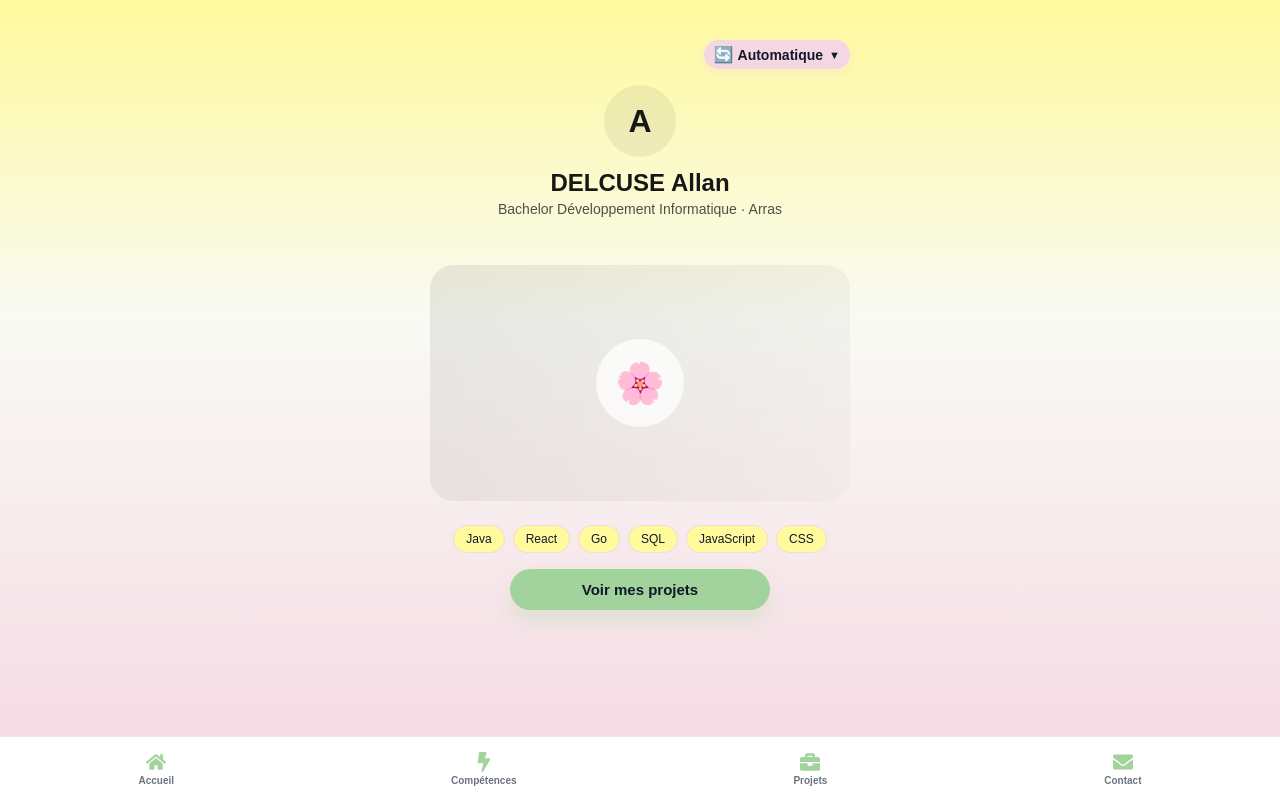
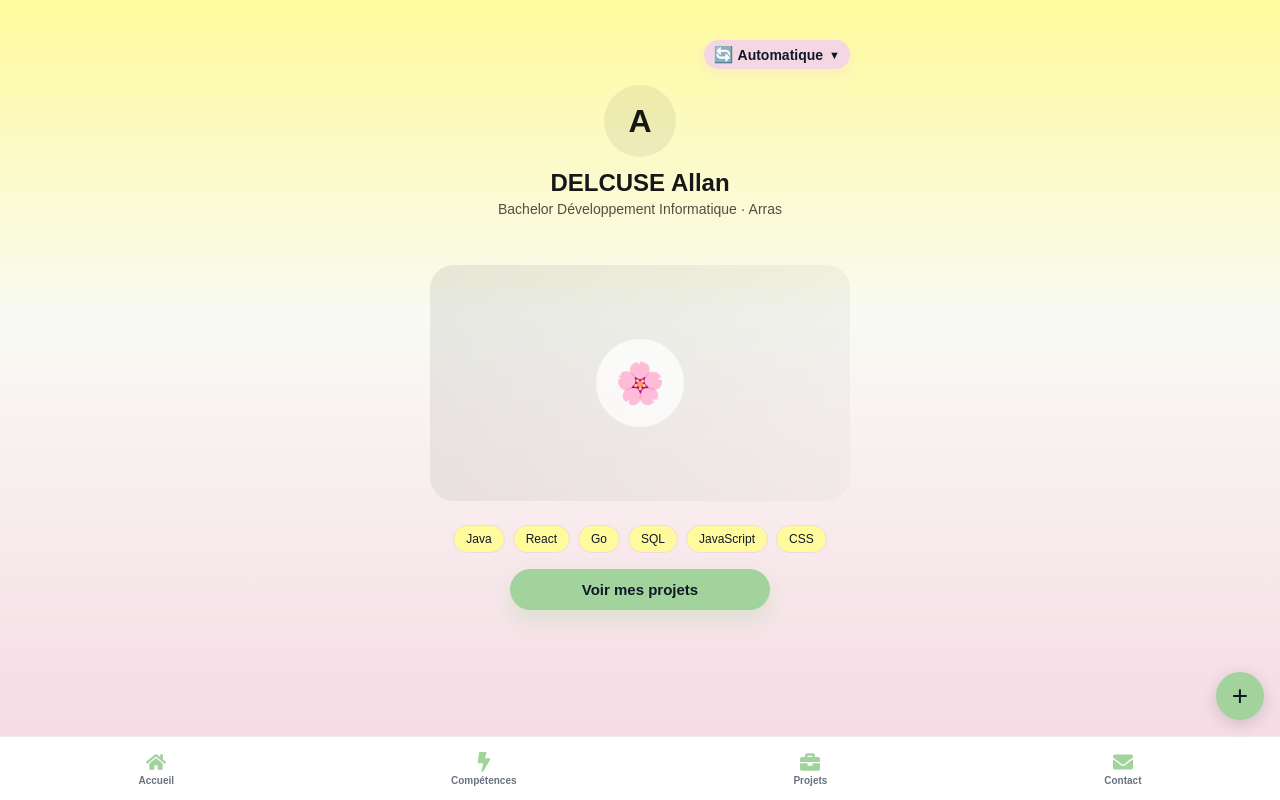
Before and after one commit to DELCUSEAllan/PortfolioSaisonAllan, a Next.js app in the folder portfolio-saisons/: page / in a window 1280 px wide. Built offline with nearby package versions, Linux system fonts and the light colour scheme.

Commit message:
feat : Ajout d'un bouton action + avec déroulement de boutons Blog et Charte

```diff
--- /dev/null
+++ b/portfolio-saisons/src/app/components/BoutonAction.jsx
@@ -0,0 +1,52 @@
+"use client";
+
+import { useState } from "react";
+
+const ACTIONS = [
+  { label: "Blog", emoji: "📝", href: "/blog" },
+  { label: "Charte", emoji: "🎨", href: "/charte" },
+];
+
+export default function BoutonAction({ couleurFond, couleurTexte }) {
+  const [ouvert, setOuvert] = useState(false);
+
+  return (
+    <div className="bouton-action-wrapper">
+
+      {ouvert && (
+        <div className="bouton-action-menu">
+          {ACTIONS.map((action) => (
+            <a
+              key={action.label}
+              href={action.href}
+              className="bouton-action-item"
+              style={{
+                backgroundColor: couleurFond,
+                color: couleurTexte,
+              }}
+            >
+              <span>{action.emoji}</span>
+              <span>{action.label}</span>
+            </a>
+          ))}
+        </div>
+      )}
+
+      <button
+        className="bouton-action-principal"
+        style={{ backgroundColor: couleurFond, color: couleurTexte }}
+        onClick={() => setOuvert(!ouvert)}
+      >
+        <span
+          className="bouton-action-icone"
+          style={{
+            transform: ouvert ? "rotate(45deg)" : "rotate(0deg)",
+          }}
+        >
+          +
+        </span>
+      </button>
+
+    </div>
+  );
+}
--- a/portfolio-saisons/src/app/globals.css
+++ b/portfolio-saisons/src/app/globals.css
@@ -265,3 +265,74 @@ nav a {
 .bouton-principal:hover {
   background-color: #8FCB81;
 }
+
+/* Bouton action + */
+
+.bouton-action-wrapper {
+  position: fixed;
+  bottom: 80px;
+  right: 16px;
+  width: 48px;
+  height: 48px;
+  z-index: 50;
+}
+
+.bouton-action-principal {
+  position: absolute;
+  bottom: 0;
+  right: 0;
+  width: 48px;
+  height: 48px;
+  border-radius: 999px;
+  border: none;
+  cursor: pointer;
+  display: flex;
+  align-items: center;
+  justify-content: center;
+  box-shadow: 0 4px 16px rgba(0, 0, 0, 0.15);
+  z-index: 2;
+}
+
+.bouton-action-icone {
+  font-size: 28px;
+  font-weight: 300;
+  line-height: 1;
+  display: block;
+  transition: transform 0.3s ease;
+}
+
+.bouton-action-item {
+  display: flex;
+  align-items: center;
+  gap: 5px;
+  padding: 8px 12px;
+  border-radius: 999px;
+  font-size: 12px;
+  font-weight: 600;
+  text-decoration: none;
+  box-shadow: 0 4px 12px rgba(0, 0, 0, 0.12);
+  white-space: nowrap;
+  transition: transform 0.3s ease, opacity 0.3s ease;
+}
+
+.bouton-action-overlay {
+  position: fixed;
+  bottom: 60px;
+  right: 0px;
+  width: 200px;
+  height: 200px;
+  border-radius: 999px;
+  background-color: rgba(0, 0, 0, 0.12);
+  backdrop-filter: blur(3px);
+  z-index: 40;
+}
+
+.bouton-action-menu {
+  position: absolute;
+  bottom: 8px;
+  right: 56px;
+  display: flex;
+  flex-direction: column;
+  align-items: flex-end;
+  gap: 10px;
+}
--- a/portfolio-saisons/src/app/page.jsx
+++ b/portfolio-saisons/src/app/page.jsx
@@ -11,7 +11,7 @@ import CarteSaison from "./components/CarteSaison";
 import EtiquettesTechnos from "./components/EtiquettesTechnos";
 import BoutonPrincipal from "./components/BoutonPrincipal";
 import SelectionSaison from "./components/SelectionSaison";
-
+import BoutonAction from "./components/BoutonAction";
 
 const saisonAutoParDate = determinerSaisonParDate(new Date());
 
@@ -42,7 +42,12 @@ export default function Accueil() {
         </div>
       </main>
 
-      <BarreNavigation
+      <BoutonAction
+  couleurFond={saison.boutonPrincipalFond}
+  couleurTexte={saison.boutonPrincipalTexte}
+/>
+
+<BarreNavigation
   couleurActive={saison.boutonPrincipalFond}
   couleurTexte={saison.texteSecondaire}
 />
```
